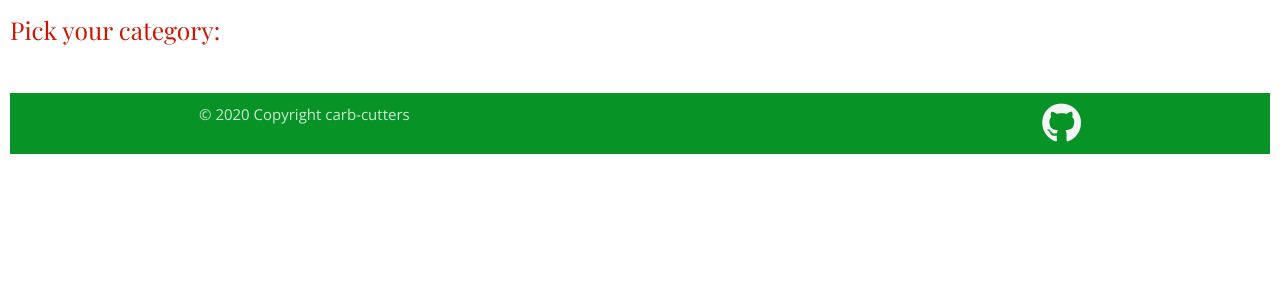
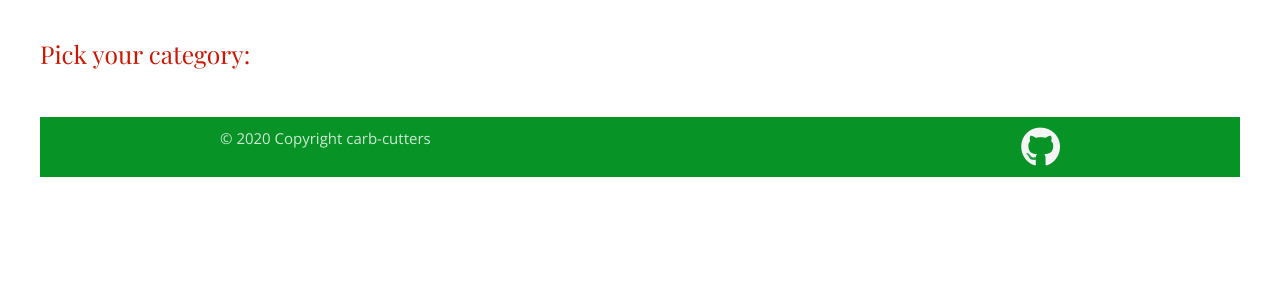
Before and after one commit to cvdebeer/ms3_cc, a Flask app: page / in a window 1280 px wide. Shown: the part 64-364 px from the top of the page. Run offline with Flask 2, Linux system fonts and the light colour scheme; data that the repository does not hold is empty; some libraries are stand-ins or nearby versions.

Commit message:
increase margins for page content

```diff
--- a/static/css/style.css
+++ b/static/css/style.css
@@ -16,7 +16,7 @@ h6 {
 }
 
 main {
-    margin: 10px;
+    margin: 40px;
 }
 
 nav,
```
